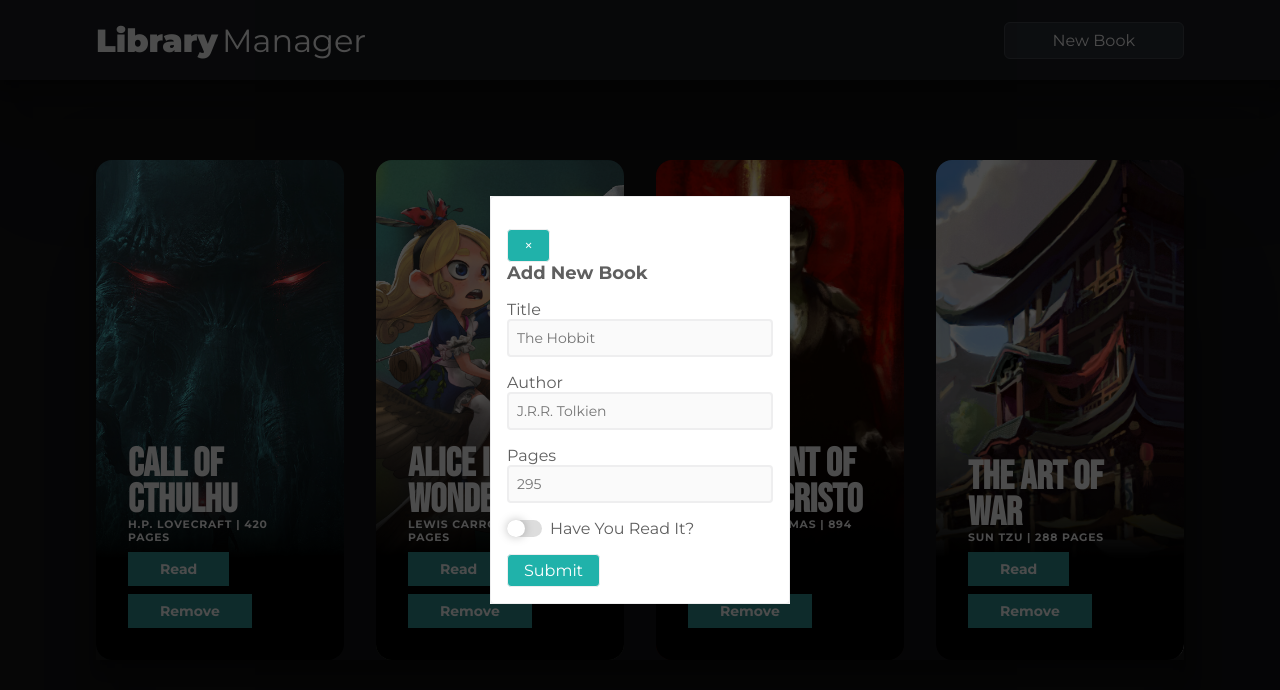
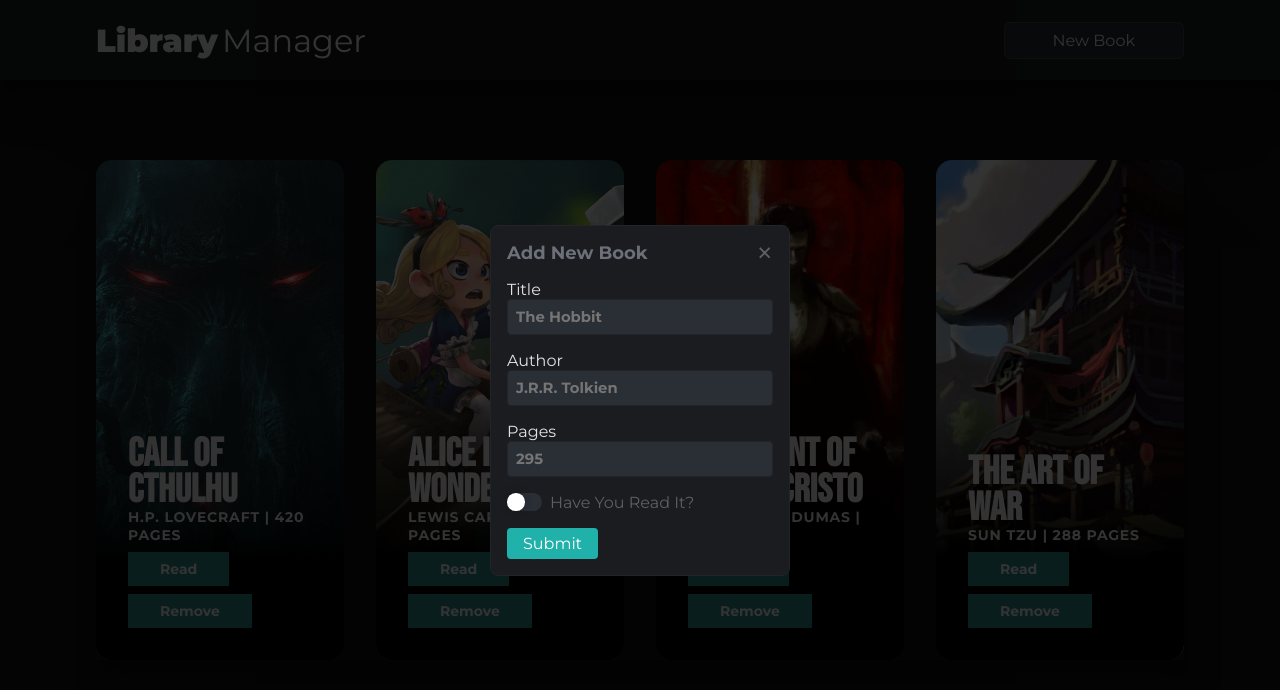
Before and after one commit to ayvarsteven/library-app, a plain HTML site: page index.html in a window 1280 px wide. Both pictures are taken after a click on the button "New Book". Drawn offline with Linux system fonts and the light colour scheme.

Commit message:
changes style for form to dark theme

```diff
--- a/index.html
+++ b/index.html
@@ -74,9 +74,13 @@
     </div>
 
     <dialog data-modal="modal-1">
+
         <form action="mywebsite.com" method="post" id="add-new-book">
+
+            <h2>Add New Book</h2>
+
             <button class="close-btn">&times;</button>
-            <h2>Add New Book</h2>
+
             <div class="form-field">
                 <label for="title">Title <br>
                     <input type="text" name="title" id="title" placeholder="The Hobbit">
@@ -99,7 +103,7 @@
                 </label>
                 <span>Have You Read It?</span>
             </div>
-            <button type="submit" id="submit-btn">Submit</button>
+            <button type="submit" id="submit-btn" class="submit-button">Submit</button>
         </form>
     </dialog>
     <script src="app.js"></script>
--- a/styles.css
+++ b/styles.css
@@ -13,10 +13,6 @@
 body {
     font-family: var(--main-font);
     background-color: #131314;
-}
-
-body button:hover {
-    /* cursor: pointer; */
 }
 
 nav {
@@ -187,7 +183,7 @@ nav span:nth-of-type(2) {
     font-weight: 700;
     text-transform: uppercase;
     letter-spacing: .05rem;
-    font-size: .675rem;
+    font-size: .875rem;
 }
 
 .book-card__read-btn {
@@ -202,7 +198,6 @@ nav span:nth-of-type(2) {
 }
 
 .book-card__remove-btn {
-    /* margin: .5rem .5rem .5rem 0; */
     padding: .5rem 2rem;
     background-color: var(--sea-green);
     border: none;
@@ -219,6 +214,19 @@ nav span:nth-of-type(2) {
 #add-new-book {
     width: 300px;
     padding: 1rem;
+    background-color: #1a1c20;
+    border: 1px solid #222427;
+
+    border-radius: .5rem;
+
+    box-shadow: 0px 1px 5px 0px rgba(0, 0, 0, 0.10);
+    -webkit-box-shadow: 0px 1px 5px 0px rgba(0, 0, 0, 0.10);
+    -moz-box-shadow: 0px 1px 5px 0px rgba(0, 0, 0, 0.10);
+}
+
+/* #add-new-book {
+    width: 300px;
+    padding: 1rem;
     background-color: white;
     border: 1px solid #eeeeef;
 
@@ -227,10 +235,12 @@ nav span:nth-of-type(2) {
     box-shadow: 0px 1px 5px 0px rgba(0, 0, 0, 0.10);
     -webkit-box-shadow: 0px 1px 5px 0px rgba(0, 0, 0, 0.10);
     -moz-box-shadow: 0px 1px 5px 0px rgba(0, 0, 0, 0.10);
-}
+} */
 
 #add-new-book div label {
-    color: #5f5f5f;
+    /* color: #5f5f5f; */
+    /* color: #6c7079; */
+    color: #e2e2e2;
 }
 
 #add-new-book input[type='text'],
@@ -238,11 +248,13 @@ nav span:nth-of-type(2) {
     width: 100%;
     padding: .5rem;
     margin-bottom: 1rem;
-    background-color: #fafafa;
-    border: 2px solid #eeeeef;
+    /* background-color: #fafafa; */
+    background-color: #2a2e35;
+    border: 1px solid #222427;
 
-    font-size: .875rem;
-    font-weight: 500;
+    color: #fafafa;
+    font-size: .925rem;
+    font-weight: 600;
 
     border-radius: .25rem;
 }
@@ -250,25 +262,35 @@ nav span:nth-of-type(2) {
 #add-new-book h2 {
     margin-bottom: 1rem;
 
-    color: #5f5f5f;
+    color: #6c7079;
 
     font-size: 1.125rem;
     font-weight: 600;
 }
 
-#add-new-book button {
+#add-new-book input::placeholder {
+    color: #757575;
+}
+
+.submit-button {
     margin-top: 1rem;
     padding: .375rem 1rem;
-    border: 1px solid #eeeeef;
     background-color: lightseagreen;
+    border: none;
 
     color: white;
 
     border-radius: .25rem;
 }
 
-#add-new-book input::placeholder {
-    color: #757575;
+.title {
+    display: grid;
+    align-items: center;
+    align-content: center;
+    justify-content: space-between;
+    grid-auto-flow: column;
+    grid-template-columns: repeat(2, auto);
+
 }
 
 .toggle-container {
@@ -302,12 +324,13 @@ nav span:nth-of-type(2) {
     width: var(--width);
     height: var(--height);
     border-radius: var(--border-radius);
-    background: #dddddd;
+    /* background: #dddddd; */
+    background-color: #2a2e35;
     transition: background 0.2s;
 }
 
 .toggle__input:checked~.toggle__fill {
-    background: var(--sea-green);
+    background-color: lightseagreen;
 }
 
 .toggle__fill::after {
@@ -331,8 +354,27 @@ dialog {
     margin: auto;
     padding: 0;
     border: none;
+    background: none;
 }
 
 dialog::backdrop {
-    background-color: rgba(0, 0, 0, 0.7);
+    background-color: rgba(0, 0, 0, 0.8);
 }
+
+.close-btn {
+    position: absolute;
+
+    top: 8px;
+    right: 16px;
+
+    background-color: rgba(0, 0, 0, 0);
+    border: none;
+
+    font-size: 2rem;
+    color: #5f5f5f;
+}
+
+.close-btn:hover {
+    color: white;
+    transform: scale(1.125);
+}
```
